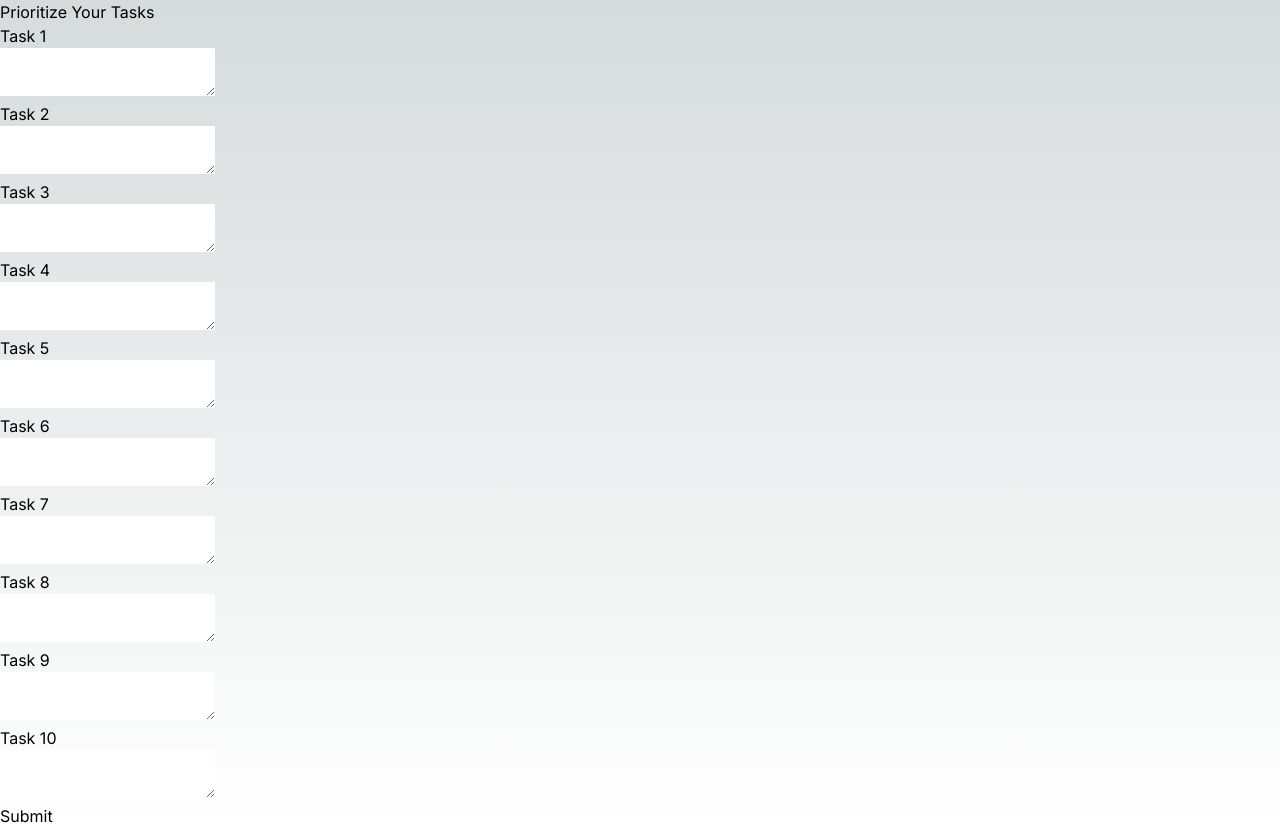
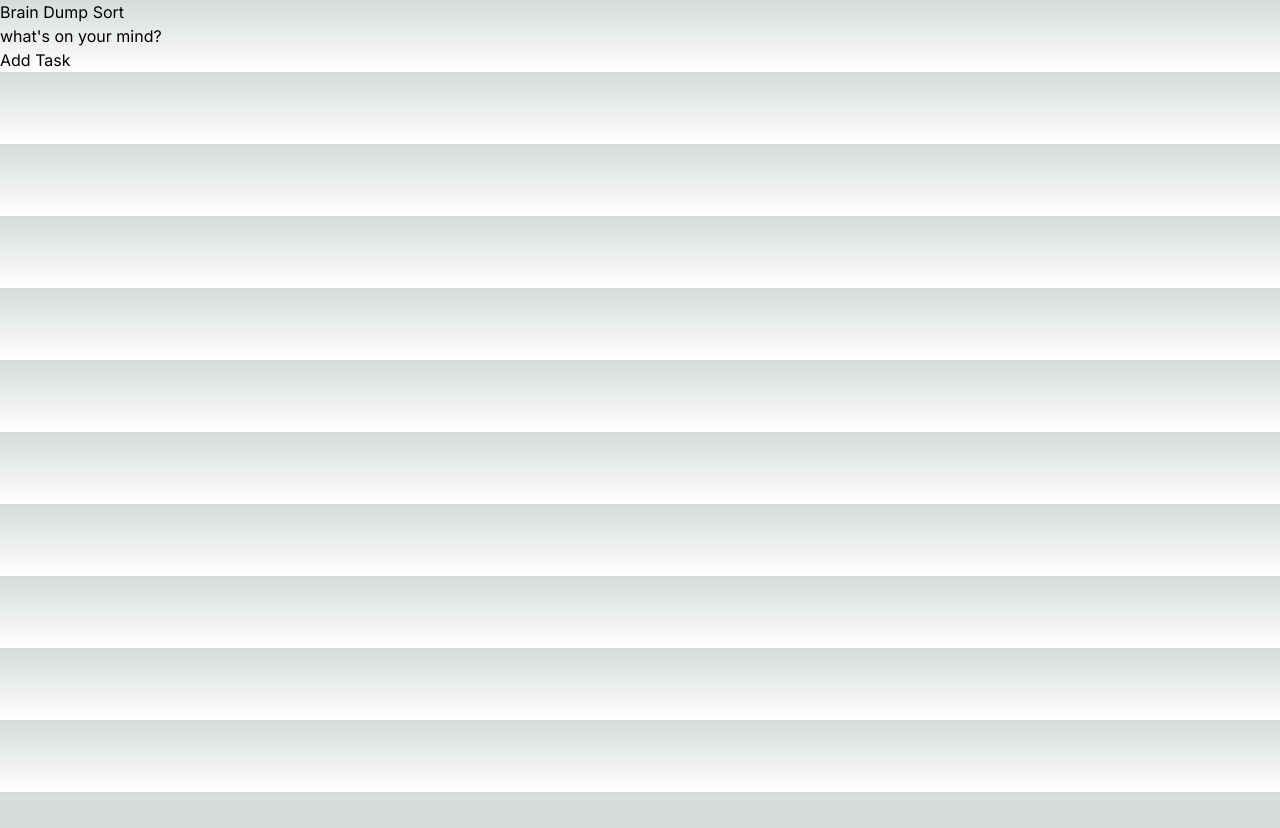
Before and after one commit to lnovitz/priority-matrix, a Next.js app: page / in a window 1280 px wide. After the commit the page ends 800 px from the top, so only its background shows below. Built offline with nearby package versions, Linux system fonts and the light colour scheme.

Commit message:
starting over

```diff
--- a/src/app/page.js
+++ b/src/app/page.js
@@ -1,140 +1,18 @@
 'use client'
-import { useRouter } from 'next/navigation'
 
 import { useState } from 'react';
-export default function Form() {
-  const router = useRouter()
-  const [formData, setFormData] = useState({task1:"", task2:"", task3:"", task4:"", task5:"", task6:"", task7:"", task8:"", task9:"", task10:""});
-  const [error, setError] = useState(null);
-  const [status, setStatus] = useState('typing');
+export default function BrainDump() {
+  const [taskList, setTaskList] = useState([]);
 
-  if (status === 'success') {
-    return <h1>That's right!</h1>
+  function handleClick() {
+    alert('you clicked me omg')
   }
-
-  const handleInputChange = (e) => {
-    const { name, value } = e.target;
-    setFormData((prevFormData) => ({
-      ...prevFormData,
-      [name]: value,
-    }));
-  };
-
-  const handleSubmit = (e) => {
-    e.preventDefault();
-    console.log(formData);
-    localStorage.setItem("tasks" , JSON.stringify(formData))
-    router.push('/quiz')
-  };
 
   return (
     <>
-      <h2>Prioritize Your Tasks</h2>
-
-      <form onSubmit={handleSubmit}>
-        <p>
-          Task 1
-        </p>
-        <textarea
-          value={formData.task1}
-          onChange={handleInputChange}
-          disabled={status === 'submitting'}
-          name="task1"
-        />
-        <p>
-          Task 2
-        </p>
-        <textarea
-          value={formData.task2}
-          onChange={handleInputChange}
-          disabled={status === 'submitting'}
-          name="task2"
-        />
-        <p>
-          Task 3
-        </p>
-        <textarea
-          value={formData.task3}
-          onChange={handleInputChange}
-          disabled={status === 'submitting'}
-          name="task3"
-        />
-        <p>
-          Task 4
-        </p>
-        <textarea
-          value={formData.task4}
-          onChange={handleInputChange}
-          disabled={status === 'submitting'}
-          name="task4"
-        />
-        <p>
-          Task 5
-        </p>
-        <textarea
-          value={formData.task5}
-          onChange={handleInputChange}
-          disabled={status === 'submitting'}
-          name="task5"
-        />
-        <p>
-          Task 6
-        </p>
-        <textarea
-          value={formData.task6}
-          onChange={handleInputChange}
-          disabled={status === 'submitting'}
-          name="task6"
-        />
-        <p>
-          Task 7
-        </p>
-        <textarea
-          value={formData.task7}
-          onChange={handleInputChange}
-          disabled={status === 'submitting'}
-          name="task7"
-        />
-        <p>
-          Task 8
-        </p>
-        <textarea
-          value={formData.task8}
-          onChange={handleInputChange}
-          disabled={status === 'submitting'}
-          name="task8"
-        />
-        <p>
-          Task 9
-        </p>
-        <textarea
-          value={formData.task9}
-          onChange={handleInputChange}
-          disabled={status === 'submitting'}
-          name="task9"
-        />
-        <p>
-          Task 10
-        </p>
-        <textarea
-          value={formData.task10}
-          onChange={handleInputChange}
-          disabled={status === 'submitting'}
-          name="task10"
-        />
-        <br />
-        <button type="submit" disabled={
-          formData.length === 0 ||
-          status === 'submitting'
-        }>
-          Submit
-        </button>
-        {error !== null &&
-          <p className="Error">
-            {error.message}
-          </p>
-        }
-      </form>
+    <h1>Brain Dump Sort</h1>
+    <div >what's on your mind?</div>
+    <button onClick={handleClick}>Add Task</button>
     </>
   );
   }
```
